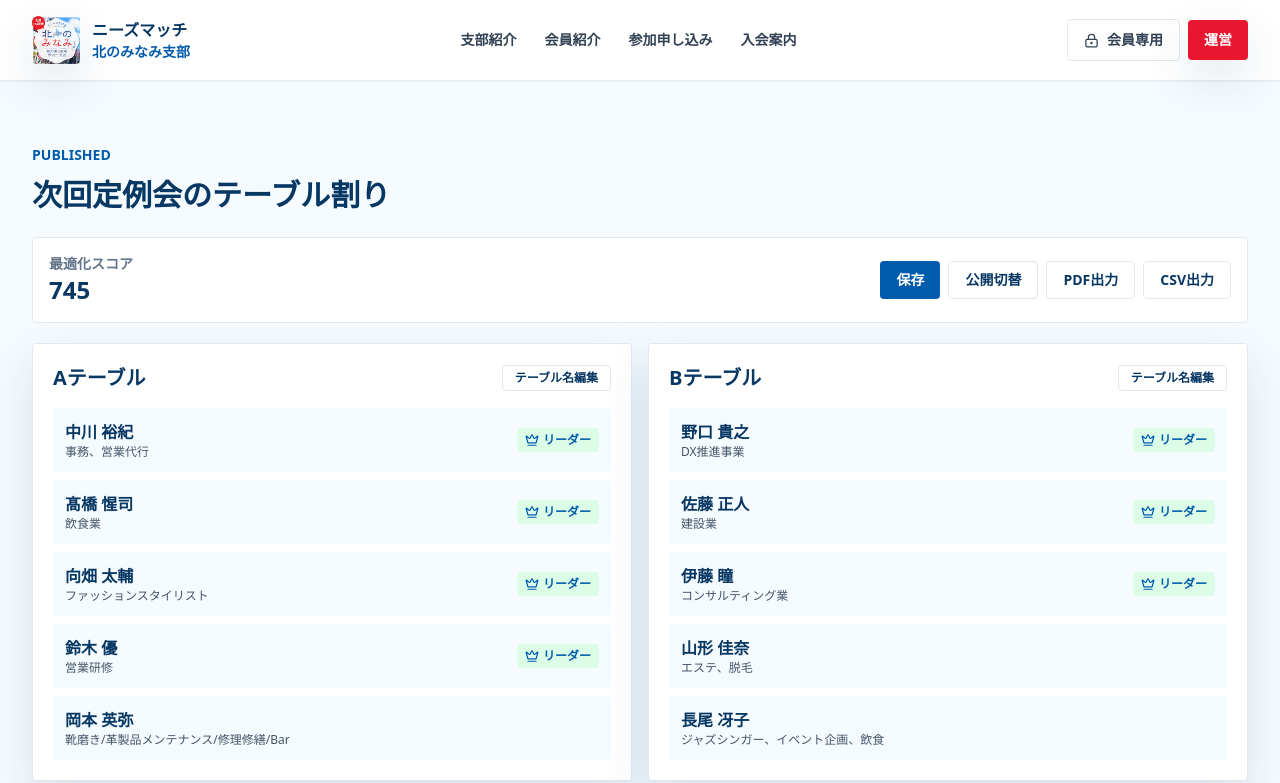
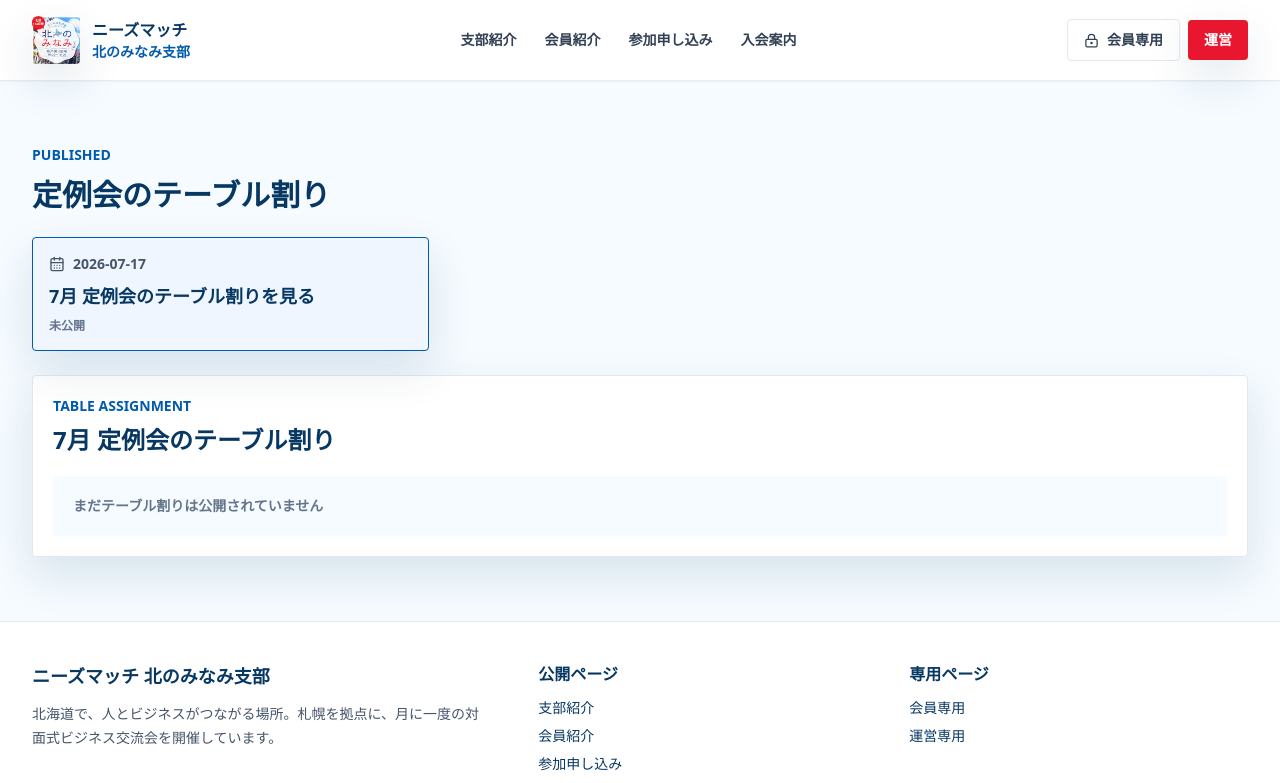
Before and after one commit to shimurasan99/needsmatch-kitanominami, a Next.js app: page /member/table-assignments in a window 1280 px wide. Shown: the top 783 px of the page. Built offline with nearby package versions, Linux system fonts and the light colour scheme.

Commit message:
テーブル割公開設定編集

```diff
--- a/app/member/table-assignments/page.tsx
+++ b/app/member/table-assignments/page.tsx
@@ -1,15 +1,13 @@
-import { TableAssignmentView } from "@/components/table-assignment/table-assignment-view";
-import { members, participants, pastAssignments } from "@/lib/data/mock";
-import { generateTableAssignment } from "@/lib/table-assignment/generator";
+import { PublishedTableAssignmentSelector } from "@/components/member/published-table-assignment-selector";
+import { meetings } from "@/lib/data/mock";
 
 export default function MemberTableAssignmentsPage() {
-  const result = generateTableAssignment(participants, members, pastAssignments, 200);
   return (
     <section className="mx-auto max-w-7xl px-4 py-16 sm:px-6 lg:px-8">
       <p className="text-sm font-bold text-forest">PUBLISHED</p>
-      <h1 className="mt-3 text-3xl font-black text-deep">次回定例会のテーブル割り</h1>
+      <h1 className="mt-3 text-3xl font-black text-deep">定例会のテーブル割り</h1>
       <div className="mt-6">
-        <TableAssignmentView tables={result.tables} score={result.score} warnings={result.warnings} />
+        <PublishedTableAssignmentSelector meetings={meetings} />
       </div>
     </section>
   );
--- /dev/null
+++ b/components/member/published-table-assignment-selector.tsx
@@ -0,0 +1,105 @@
+"use client";
+
+import { CalendarDays, Crown } from "lucide-react";
+import { useEffect, useMemo, useState } from "react";
+import { formatLocalUpdatedAt } from "@/lib/data/participant-storage";
+import { readPublishedTableAssignments, subscribePublishedTableAssignments, type PublishedTableAssignment } from "@/lib/data/table-assignment-publication";
+import type { AssignmentTable, Meeting } from "@/types/domain";
+
+function meetingMonthLabel(meeting: Meeting) {
+  return `${new Date(meeting.date).getMonth() + 1}月`;
+}
+
+export function PublishedTableAssignmentSelector({ meetings }: { meetings: Meeting[] }) {
+  const upcomingMeetings = useMemo(() => meetings.filter((meeting) => meeting.status !== "終了").sort((a, b) => a.date.localeCompare(b.date)), [meetings]);
+  const [selectedMeetingId, setSelectedMeetingId] = useState(upcomingMeetings[0]?.id ?? "");
+  const [publishedAssignments, setPublishedAssignments] = useState<Record<string, PublishedTableAssignment>>({});
+
+  useEffect(() => {
+    setPublishedAssignments(readPublishedTableAssignments());
+    return subscribePublishedTableAssignments(() => setPublishedAssignments(readPublishedTableAssignments()));
+  }, []);
+
+  const selectedMeeting = upcomingMeetings.find((meeting) => meeting.id === selectedMeetingId) ?? upcomingMeetings[0];
+  const selectedAssignment = selectedMeeting ? publishedAssignments[selectedMeeting.id] : null;
+
+  if (upcomingMeetings.length === 0) {
+    return (
+      <div className="rounded border border-slate-200 bg-white p-5 text-sm font-bold text-slate-500 shadow-soft">
+        現在予定されている定例会はありません。
+      </div>
+    );
+  }
+
+  return (
+    <div className="space-y-6">
+      <div className="grid gap-3 sm:grid-cols-2 lg:grid-cols-3">
+        {upcomingMeetings.map((meeting) => {
+          const isSelected = meeting.id === selectedMeeting?.id;
+          const isPublished = Boolean(publishedAssignments[meeting.id]);
+          return (
+            <button
+              key={meeting.id}
+              type="button"
+              onClick={() => setSelectedMeetingId(meeting.id)}
+              className={`focus-ring rounded border p-4 text-left shadow-soft transition ${
+                isSelected ? "border-forest bg-blue-50" : "border-slate-200 bg-white hover:bg-snow"
+              }`}
+            >
+              <div className="flex items-center gap-2 text-sm font-bold text-slate-600">
+                <CalendarDays size={16} />
+                {meeting.date}
+              </div>
+              <p className="mt-2 text-lg font-black text-deep">{meetingMonthLabel(meeting)} 定例会のテーブル割りを見る</p>
+              <p className={`mt-2 text-xs font-bold ${isPublished ? "text-forest" : "text-slate-500"}`}>
+                {isPublished ? "公開済み" : "未公開"}
+              </p>
+            </button>
+          );
+        })}
+      </div>
+
+      <section className="rounded border border-slate-200 bg-white p-5 shadow-soft">
+        <div>
+          <p className="text-sm font-bold text-forest">TABLE ASSIGNMENT</p>
+          <h2 className="mt-2 text-2xl font-black text-deep">{selectedMeeting ? `${meetingMonthLabel(selectedMeeting)} 定例会のテーブル割り` : "定例会のテーブル割り"}</h2>
+          {selectedAssignment && <p className="mt-1 text-sm text-slate-600">公開日時 {formatLocalUpdatedAt(selectedAssignment.publishedAt)}</p>}
+        </div>
+
+        {selectedAssignment ? (
+          <PublishedTables tables={selectedAssignment.tables} />
+        ) : (
+          <p className="mt-5 rounded bg-snow p-5 text-sm font-bold text-slate-500">まだテーブル割りは公開されていません</p>
+        )}
+      </section>
+    </div>
+  );
+}
+
+function PublishedTables({ tables }: { tables: AssignmentTable[] }) {
+  return (
+    <div className="mt-5 grid gap-4 lg:grid-cols-2">
+      {tables.map((table) => (
+        <article key={table.tableName} className="rounded border border-slate-200 bg-snow p-4">
+          <div className="mb-3 flex items-center justify-between">
+            <h3 className="text-lg font-black text-deep">{table.tableName}</h3>
+            <span className="rounded bg-white px-3 py-1 text-xs font-bold text-slate-600">{table.seats.length}名</span>
+          </div>
+          <div className="grid gap-2">
+            {table.seats.map((seat, index) => (
+              <div key={`${table.tableName}-${seat.member?.id ?? seat.guestName ?? index}`} className="rounded bg-white p-3">
+                <div className="flex flex-wrap items-center justify-between gap-2">
+                  <div>
+                    <p className="font-bold text-deep">{seat.member?.name ?? seat.guestName}</p>
+                    <p className="text-xs text-slate-600">{seat.member?.industry ?? seat.guestCompany ?? "ゲスト"}</p>
+                  </div>
+                  {seat.isLeader && <span className="inline-flex items-center gap-1 rounded bg-blue-100 px-2 py-1 text-xs font-bold text-forest"><Crown size={14} />リーダー</span>}
+                </div>
+              </div>
+            ))}
+          </div>
+        </article>
+      ))}
+    </div>
+  );
+}
--- a/components/table-assignment/editable-table-assignment.tsx
+++ b/components/table-assignment/editable-table-assignment.tsx
@@ -117,7 +117,6 @@ export function EditableTableAssignment({
             <Save size={16} />
             保存
           </button>
-          <button type="button" className="focus-ring rounded border border-slate-200 px-4 py-2 text-sm font-bold">公開切替</button>
           <button type="button" className="focus-ring rounded border border-slate-200 px-4 py-2 text-sm font-bold">PDF出力</button>
           <button type="button" onClick={exportCsv} className="focus-ring inline-flex items-center gap-2 rounded border border-slate-200 px-4 py-2 text-sm font-bold">
             <FileDown size={16} />
--- /dev/null
+++ b/lib/data/table-assignment-publication.ts
@@ -0,0 +1,52 @@
+"use client";
+
+import type { AssignmentTable } from "@/types/domain";
+
+export type PublishedTableAssignment = {
+  meetingId: string;
+  tables: AssignmentTable[];
+  publishedAt: string;
+};
+
+const PUBLISHED_TABLE_ASSIGNMENTS_KEY = "nm_published_table_assignments";
+export const TABLE_ASSIGNMENT_PUBLISHED_EVENT = "nm-table-assignment-published";
+
+type PublishedAssignments = Record<string, PublishedTableAssignment>;
+
+export function readPublishedTableAssignments(): PublishedAssignments {
+  if (typeof window === "undefined") return {};
+
+  try {
+    const raw = window.localStorage.getItem(PUBLISHED_TABLE_ASSIGNMENTS_KEY);
+    return raw ? (JSON.parse(raw) as PublishedAssignments) : {};
+  } catch {
+    return {};
+  }
+}
+
+export function readPublishedTableAssignment(meetingId: string) {
+  return readPublishedTableAssignments()[meetingId] ?? null;
+}
+
+export function publishTableAssignment(meetingId: string, tables: AssignmentTable[]) {
+  const current = readPublishedTableAssignments();
+  const next: PublishedTableAssignment = {
+    meetingId,
+    tables,
+    publishedAt: new Date().toISOString()
+  };
+
+  window.localStorage.setItem(PUBLISHED_TABLE_ASSIGNMENTS_KEY, JSON.stringify({ ...current, [meetingId]: next }));
+  window.dispatchEvent(new CustomEvent(TABLE_ASSIGNMENT_PUBLISHED_EVENT, { detail: { meetingId } }));
+  return next;
+}
+
+export function subscribePublishedTableAssignments(listener: () => void) {
+  window.addEventListener(TABLE_ASSIGNMENT_PUBLISHED_EVENT, listener);
+  window.addEventListener("storage", listener);
+
+  return () => {
+    window.removeEventListener(TABLE_ASSIGNMENT_PUBLISHED_EVENT, listener);
+    window.removeEventListener("storage", listener);
+  };
+}
```
Also changed, not shown: components/admin/table-assignment-manager.tsx (+23 -2 lines).
